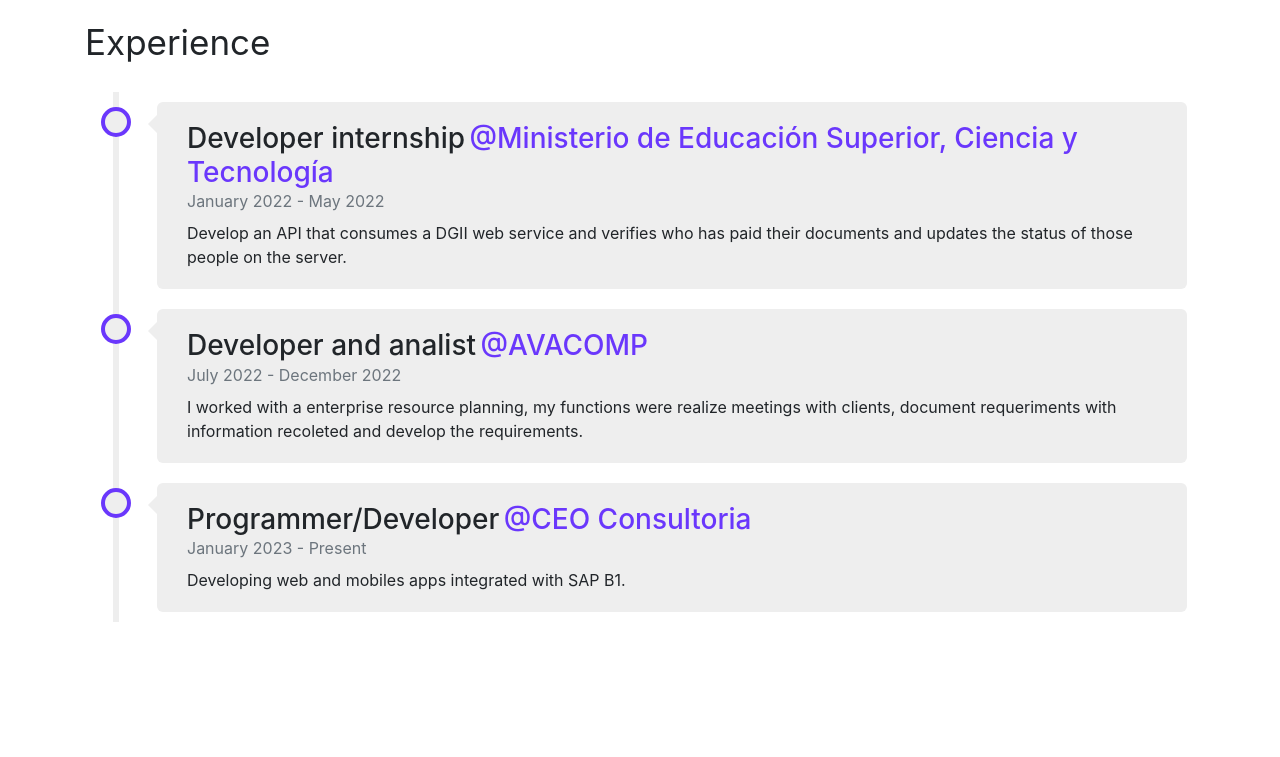
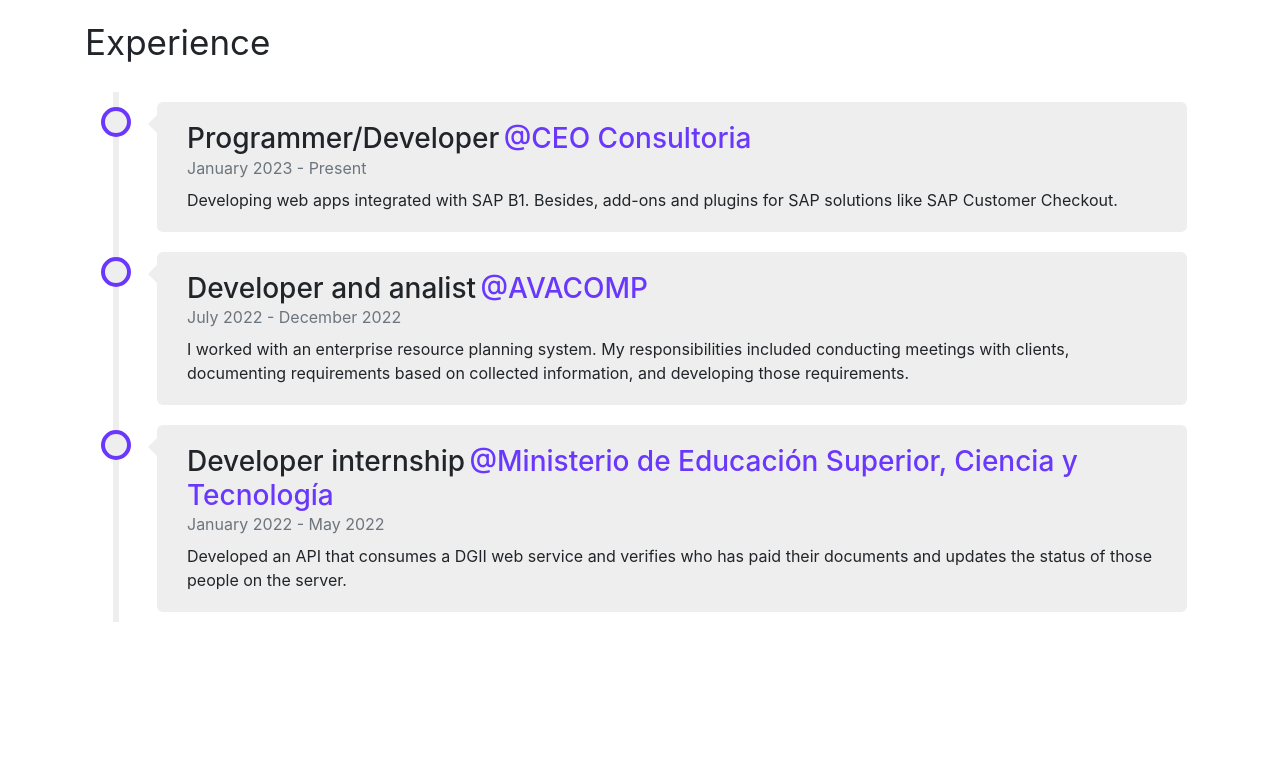
Before and after one commit to Luimi55/PortfolioWeb, a plain HTML site: page index.html in a window 1280 px wide. Shown: the part 1640-2397 px from the top of the page. Drawn offline with nearby package versions, Linux system fonts and the light colour scheme.

Commit message:
Chore: Move positions of experience section

```diff
--- a/index.html
+++ b/index.html
@@ -186,30 +186,30 @@
         <div class="timeline hidden">
           <div class="timeLineContainer right">
             <div class="content">
-              <span class="h3">Developer internship</span> <span class="h3 shineText">@Ministerio de Educación Superior, Ciencia y Tecnología</span>
-              <p class="text-secondary">January 2022 - May 2022</p>
-              <p class="mt-2">Develop an API that consumes a DGII web service and verifies who has paid their documents and updates the status of those people on the server.</p>
+              <span class="h3">Programmer/Developer</span> <span class="h3 shineText">@CEO Consultoria</span>
+              <p class="text-secondary">January 2023 - Present</p>
+              <p class="mt-2">Developing web apps integrated with SAP B1. Besides, add-ons and plugins for SAP solutions like SAP Customer Checkout.</p>
             </div>
           </div>
           <div class="timeLineContainer right">
             <div class="content">
               <span class="h3">Developer and analist</span> <span class="h3 shineText">@AVACOMP</span>
               <p class="text-secondary">July 2022 - December 2022</p>
-              <p class="mt-2">I worked with a enterprise resource planning, my functions were realize meetings with clients, document requeriments with information recoleted and develop the requirements.</p>
+              <p class="mt-2">I worked with an enterprise resource planning system. My responsibilities included conducting meetings with clients, documenting requirements based on collected information, and developing those requirements.</p>
             </div>
           </div>
           <div class="timeLineContainer right">
             <div class="content">
-              <span class="h3">Programmer/Developer</span> <span class="h3 shineText">@CEO Consultoria</span>
-              <p class="text-secondary">January 2023 - Present</p>
-              <p class="mt-2">Developing web and mobiles apps integrated with SAP B1.</p>
+              <span class="h3">Developer internship</span> <span class="h3 shineText">@Ministerio de Educación Superior, Ciencia y Tecnología</span>
+              <p class="text-secondary">January 2022 - May 2022</p>
+              <p class="mt-2">Developed an API that consumes a DGII web service and verifies who has paid their documents and updates the status of those people on the server.</p>
             </div>
           </div>
 
 
+        </div>
       </div>
     </div>
-  </div>
 
 
   <div id="contact" class="footer">
```
